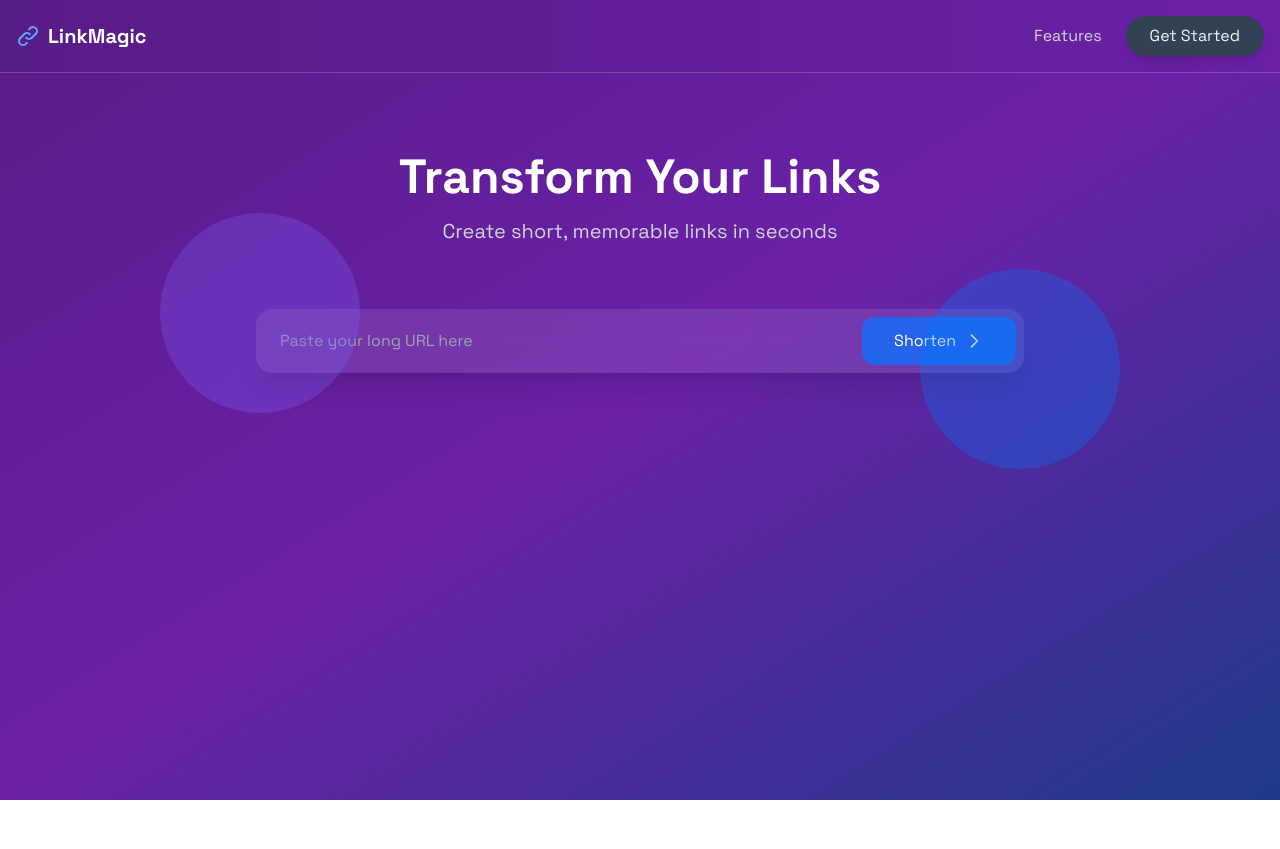
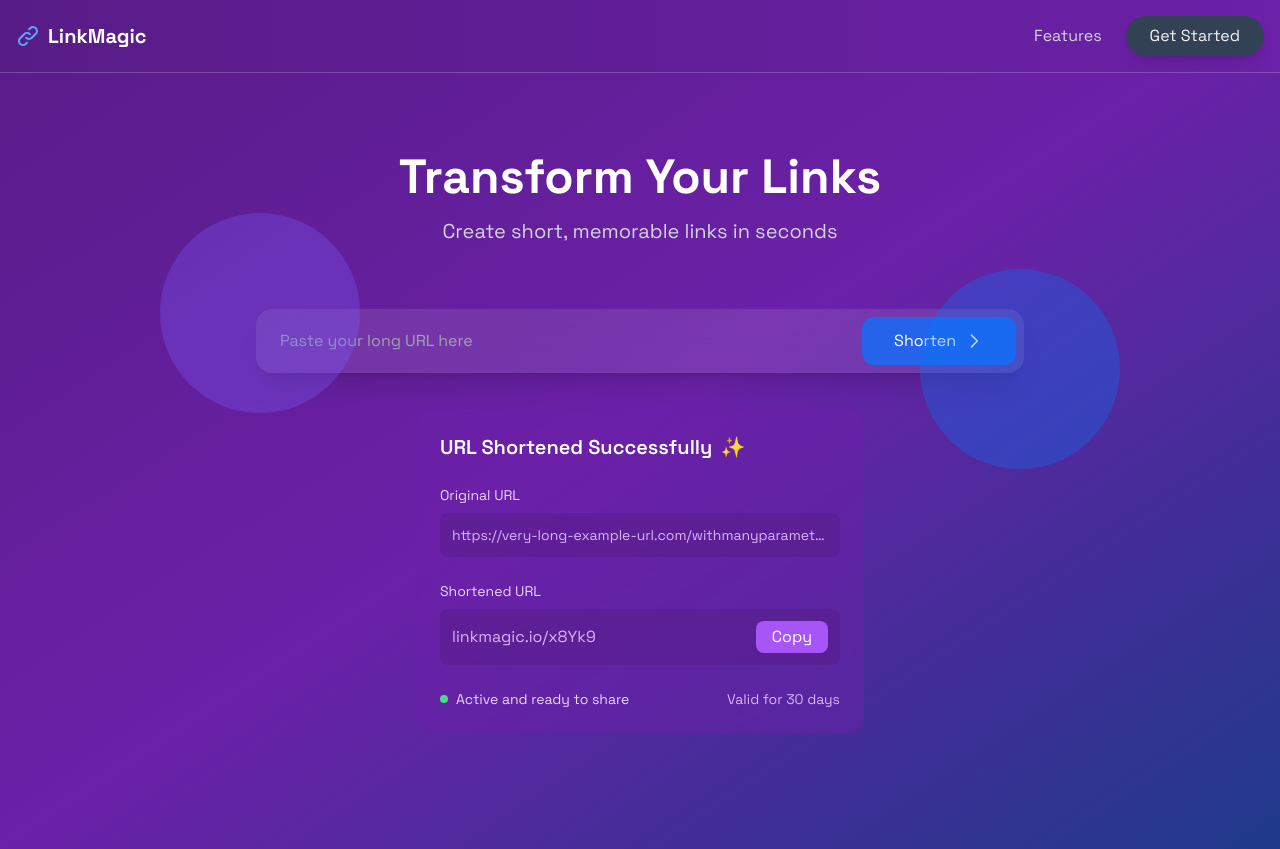
Before and after one commit to iyanuloluwa-Miracle/LINK-MAGIC, a Vue app: page / in a window 1280 px wide. Before the commit the page ends 800 px from the top, so only its background shows below. Built offline with nearby package versions, Linux system fonts and the light colour scheme.

Commit message:
feat: herosection updated

```diff
--- a/src/components/HeroSection/HeroSection.vue
+++ b/src/components/HeroSection/HeroSection.vue
@@ -58,5 +58,76 @@
         <circle cx="100" cy="100" r="100" fill="#007BFF" />
       </svg>
     </div>
+
+    <div class="flex items-center justify-center p-9">
+      <div
+        class="bg-purple-800/50 backdrop-blur-sm rounded-2xl p-6 max-w-md w-full"
+      >
+        <!-- Success Header -->
+        <div class="flex items-center gap-2 mb-6">
+          <h2 class="text-white text-xl font-semibold">
+            URL Shortened Successfully
+          </h2>
+          <span class="text-xl">✨</span>
+        </div>
+
+        <!-- Original URL Section -->
+        <div class="mb-6">
+          <label class="text-purple-200 text-sm block mb-2">Original URL</label>
+          <div class="bg-purple-900/50 rounded-lg p-3">
+            <p class="text-purple-300 text-sm truncate">
+              {{ originalUrl }}
+            </p>
+          </div>
+        </div>
+
+        <!-- Shortened URL Section -->
+        <div class="mb-6">
+          <label class="text-purple-200 text-sm block mb-2"
+            >Shortened URL</label
+          >
+          <div
+            class="bg-purple-900/50 rounded-lg p-3 flex items-center justify-between"
+          >
+            <span class="text-purple-300">{{ shortenedUrl }}</span>
+            <button
+              @click="copyToClipboard"
+              class="bg-purple-500 hover:bg-purple-600 text-white px-4 py-1 rounded-lg transition-colors"
+            >
+              Copy
+            </button>
+          </div>
+        </div>
+
+        <!-- Status -->
+        <div class="flex items-center justify-between">
+          <div class="flex items-center gap-2">
+            <div class="w-2 h-2 bg-green-400 rounded-full"></div>
+            <span class="text-purple-200 text-sm"
+              >Active and ready to share</span
+            >
+          </div>
+          <span class="text-purple-300 text-sm">Valid for 30 days</span>
+        </div>
+      </div>
+    </div>
   </section>
 </template>
+
+<script setup>
+import { ref } from "vue";
+
+const originalUrl = ref(
+  "https://very-long-example-url.com/withmanyparameters..."
+);
+const shortenedUrl = ref("linkmagic.io/x8Yk9");
+
+const copyToClipboard = async () => {
+  try {
+    await navigator.clipboard.writeText(shortenedUrl.value);
+    // You could add a toast notification here
+  } catch (err) {
+    console.error("Failed to copy text: ", err);
+  }
+};
+</script>
```
Lines whose indentation alone changed are shown as unchanged.
